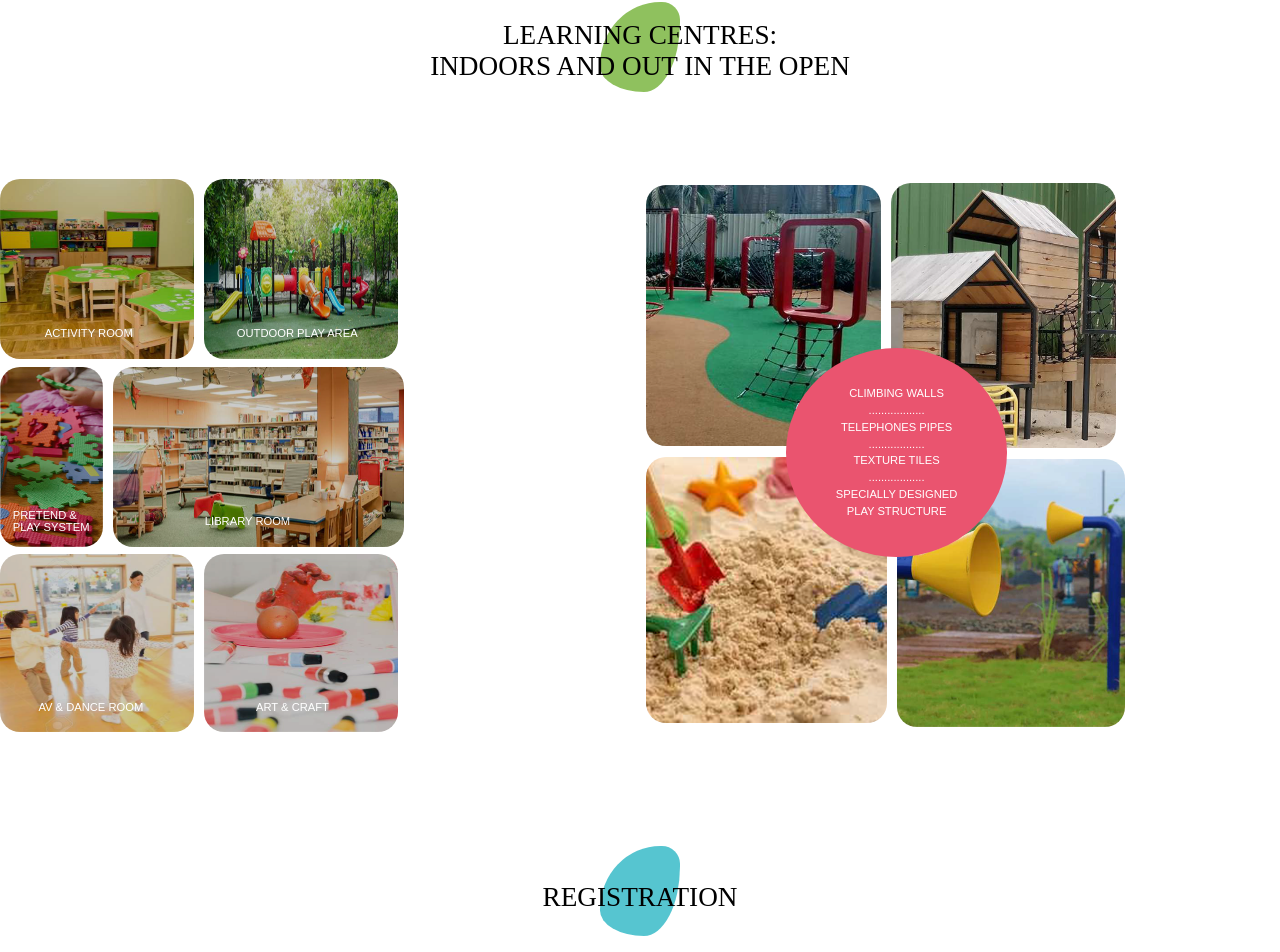
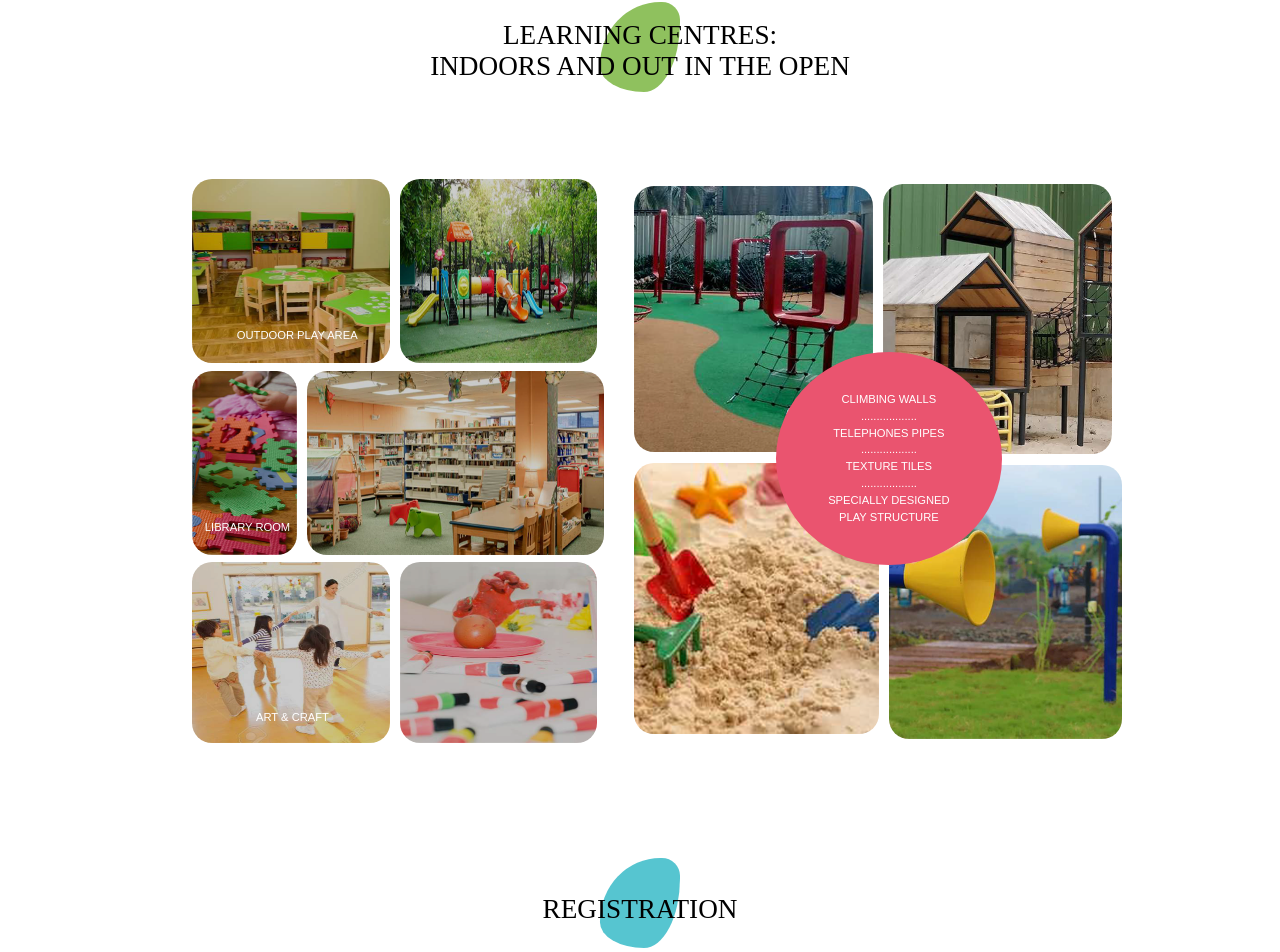
Before and after one commit to abhishek72340/Triverse, a React (Vite) app: page / in a window 1280 px wide. Shown: the part 4494-5446 px from the top of the page. Built offline with nearby package versions, Linux system fonts and the light colour scheme.

Commit message:
remove unuse code

```diff
--- a/src/Components/LearningSection/LearningSection.css
+++ b/src/Components/LearningSection/LearningSection.css
@@ -15,7 +15,7 @@
 .learning-img-separation {
   margin-top: 5%;
   display: flex;
-  justify-content: center;
+  margin-left:15%;
 }
 .learning-img-first-container {
   display: flex;
@@ -136,10 +136,11 @@
 .learning-img-second-container {
   display: flex;
   flex-direction: column;
-  align-items: center;
+  /* align-items: center; */
   justify-content: center;
   gap: 5px;
   position: relative;
+  margin-left:-20%
 }
 .learning-seventh-img {
   width: 37%;
```
